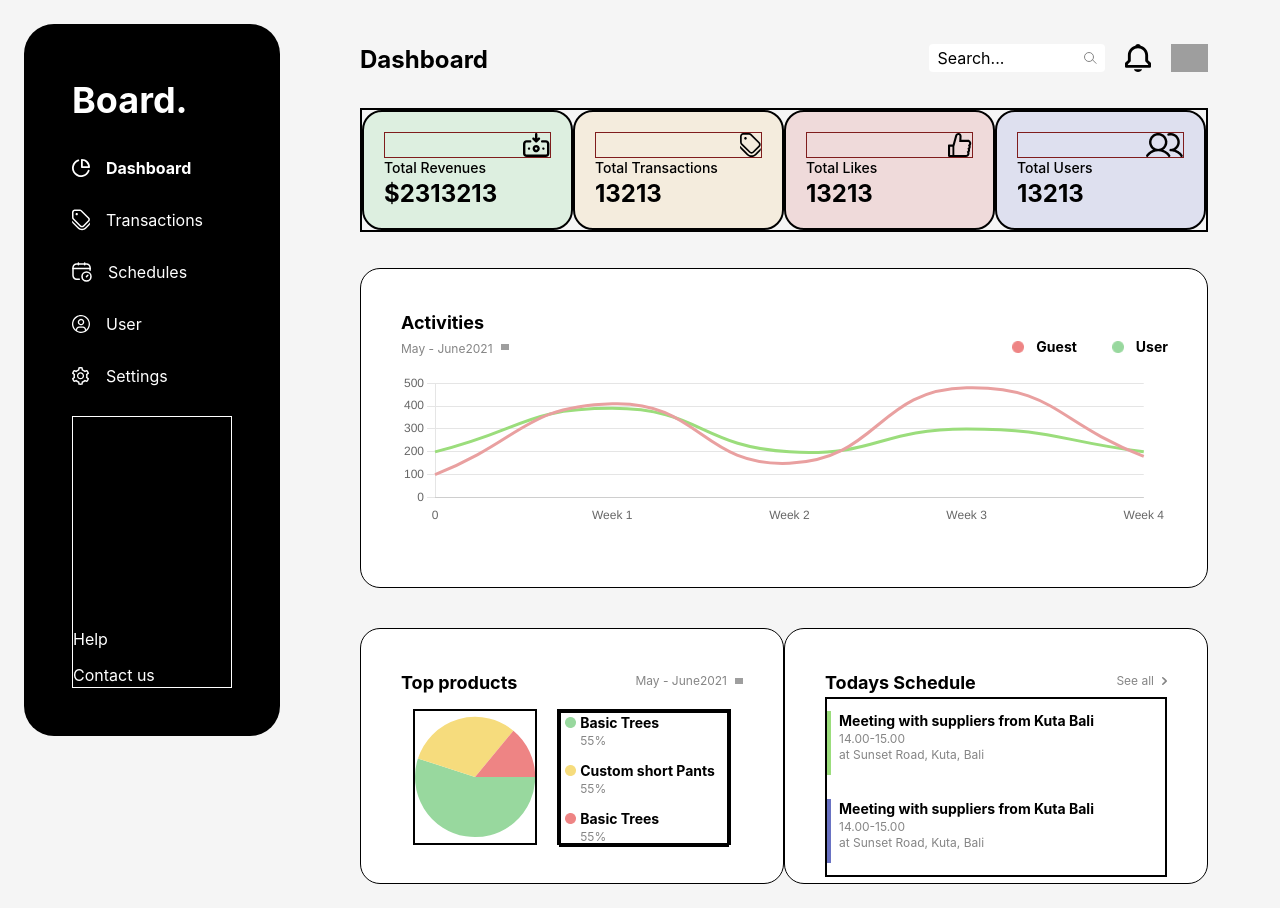
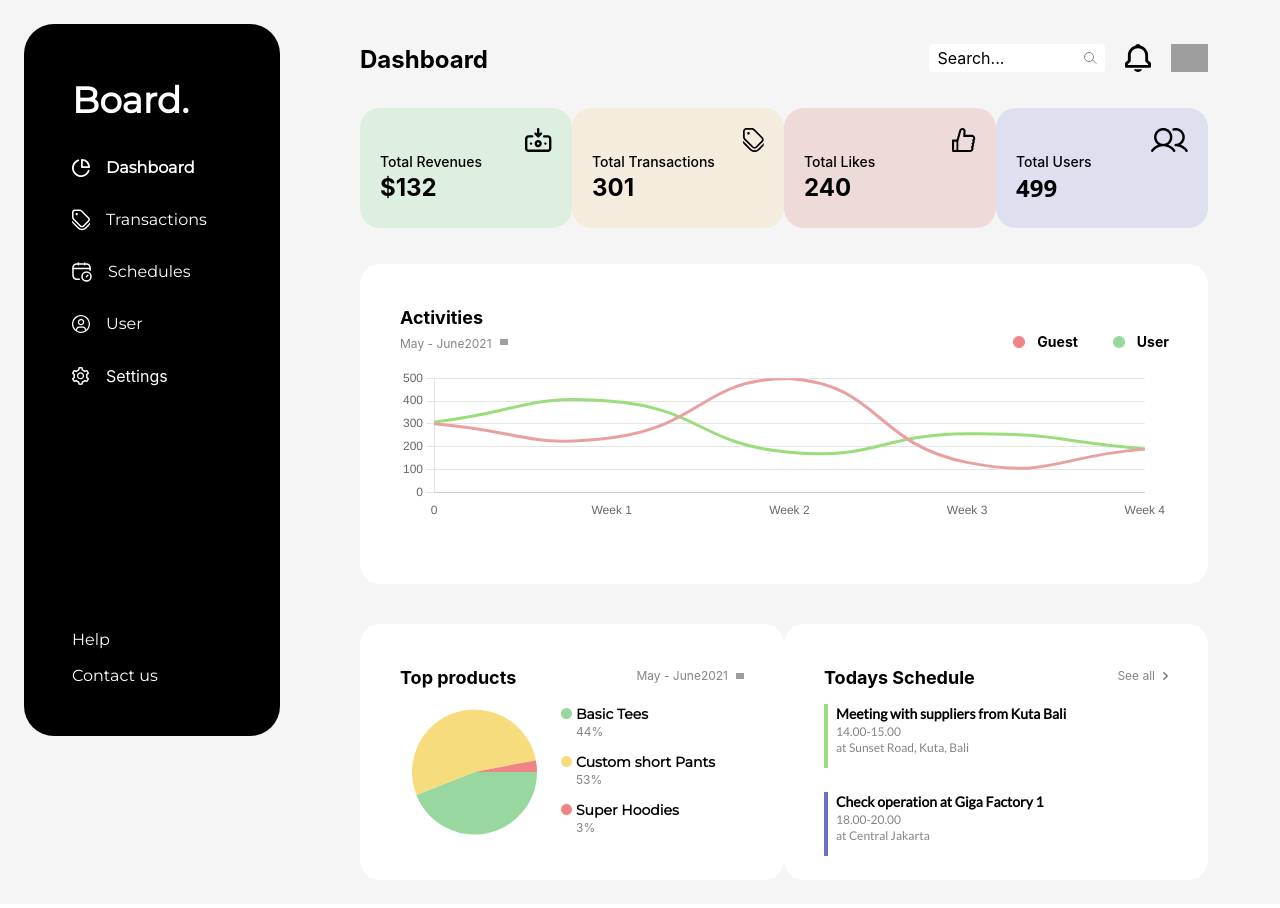
Before and after one commit to rohanverma2711/listed, a React (Create React App) app: page /dashboard in a window 1280 px wide. Built offline with nearby package versions, Linux system fonts and the light colour scheme; grey boxes are pictures that could not be loaded.

Commit message:
Changes in font and charts data

```diff
--- a/package.json
+++ b/package.json
@@ -6,9 +6,11 @@
     "@testing-library/jest-dom": "^5.16.5",
     "@testing-library/react": "^13.4.0",
     "@testing-library/user-event": "^13.5.0",
+    "autoprefixer": "^10.4.14",
     "canvasjs-react-charts": "^1.0.5",
     "chart.js": "^4.3.0",
     "firebase": "^9.23.0",
+    "postcss": "^8.4.25",
     "react": "^18.2.0",
     "react-chartjs-2": "^5.2.0",
     "react-dom": "^18.2.0",
--- a/public/index.html
+++ b/public/index.html
@@ -24,6 +24,11 @@
       work correctly both with client-side routing and a non-root public URL.
       Learn how to configure a non-root public URL by running `npm run build`.
     -->
+
+    <link href="https://fonts.googleapis.com/css2?family=Montserrat&display=swap" rel="stylesheet">
+    <link href="https://fonts.googleapis.com/css2?family=Lato&display=swap" rel="stylesheet">
+
+
     <title>React App</title>
   </head>
   <body>
--- a/src/components/DashBoard.js
+++ b/src/components/DashBoard.js
@@ -28,6 +28,21 @@
 
 function DashBoard() {
 
+  function generateRandomArray() {
+    var array = [];
+
+    for (var i = 0; i < 6; i++) {
+      var randomNumber = Math.floor(Math.random() * (500 - 100 + 1)) + 100;
+      array.push(randomNumber);
+    }
+
+    return array;
+  }
+
+  var randomArray1 = generateRandomArray();
+  var randomArray2 = generateRandomArray();
+
+
 
   const data ={
 
@@ -35,7 +50,7 @@
     labels:["0","Week 1", "Week 2","Week 3","Week 4" ],
     datasets: [
       {
-        data:[100,410,150,480,180,420],
+        data:randomArray1,
         backgroundColor:'transparent',
         borderColor:'#E9A0A0',
         pointBorderColor:'transparent',
@@ -45,7 +60,7 @@
 
       },
       {
-        data:[200,390,200,300,200,430],
+        data:randomArray2,
         backgroundColor:'transparent',
         borderColor:'#9BDD7C',
         pointBorderColor:'transparent',
@@ -88,15 +103,33 @@
 
 
 
+  function generateRandomNumbers() {
+    const numbers = [];
+
+    // Generate two random numbers between 0 and 100
+    const num1 = Math.floor(Math.random() * 101);
+    const num2 = Math.floor(Math.random() * (100 - num1 + 1));
+
+    // Calculate the third number to ensure the sum is 100
+    const num3 = 100 - num1 - num2;
+
+    numbers.push(num1, num2, num3);
+    return numbers;
+  }
+
+  const generatedNumbers = generateRandomNumbers();
+  console.log(generatedNumbers);
 
 
 
 
   const myData = [
-    { title: "Dogs", value: 55, color: "#98D89E" },
-    { title: "Cats", value: 31, color: "#F6DC7D" },
-    { title: "Dragons", value: 14, color: "#EE8484" },
+    { title: "Dogs", value: generatedNumbers[0], color: "#98D89E" },
+    { title: "Cats", value: generatedNumbers[1], color: "#F6DC7D" },
+    { title: "Dragons", value: generatedNumbers[2], color: "#EE8484" },
   ];
+
+
 
   return (
     <>
@@ -108,18 +141,18 @@
 
         <div className='p-12 '>
 
-            <div className='text-4xl font-bold py-2  text-start '>Board.</div>
-            <div  class=" my-7 flex text-start font-bold"> <img className='pr-4' src = {Resources.images.dashboard}></img>Dashboard</div>
-            <div  class=" my-7 flex text-start font-normal"> <img className='pr-4' src = {Resources.images.transactions}></img>Transactions</div>
-            <div  class=" my-7 flex text-start font-normal"> <img className='pr-4' src = {Resources.images.schedule}></img>Schedules</div>
-            <div  class=" my-7 flex text-start font-normal"> <img className='pr-4' src = {Resources.images.user}></img>User</div>
+            <div className='font-montse text-4xl font-extrabold py-2  text-start '>Board.</div>
+            <div  class="font-montse  my-7 flex text-start font-bold"> <img className='pr-4' src = {Resources.images.dashboard}></img>Dashboard</div>
+            <div  class="font-montse  my-7 flex text-start font-normal"> <img className='pr-4' src = {Resources.images.transactions}></img>Transactions</div>
+            <div  class="font-montse  my-7 flex text-start font-normal"> <img className='pr-4' src = {Resources.images.schedule}></img>Schedules</div>
+            <div  class="font-montse  my-7 flex text-start font-normal"> <img className='pr-4' src = {Resources.images.user}></img>User</div>
 
             <div  class=" my-7 flex text-start"> <img className='pr-4' src = {Resources.images.settings}></img>Settings</div>
 
 
-            <div className=' flex  flex-col  justify-end border border-white lg:h-68 text-start'>
-                <div className='mb-3'>Help</div>
-                <div className='block'>Contact us</div>
+            <div className=' flex  flex-col  justify-end   lg:h-68 text-start'>
+                <div className='font-montse mb-3'>Help</div>
+                <div className='font-montse block'>Contact us</div>
 
 
             </div>
@@ -169,59 +202,59 @@
     </div>
 
 
-    <div className=' flex  md:flex-row flex-col justify-between border-2 border-black my-9'>
+    <div className=' flex  md:flex-row flex-col justify-between  my-9'>
 
-      <div className='h-30 w-56 border-2 border-black bg-Card1 rounded-2.5xl p-5'>
-      <div className='border-1 border-red-900 flex justify-end'>
+      <div className='h-30 w-56  bg-Card1 rounded-2.5xl p-5'>
+      <div className='  border-red-900 flex justify-end'>
         <img src ={Resources.images.download}></img>
 
       </div>
 
       <div  className='text-start'>
         <p className='text-sm font-medium text-black '>Total Revenues</p>
-        <p className='text-2xl font-bold text-black '>$2313213</p>
+        <p className='text-2xl   font-bold text-black '>${randomArray1[3]}</p>
 
 
       </div>
 
       </div>
-      <div className='h-30 w-56 border-2 border-black bg-Card2Pink rounded-2.5xl p-5'>
-      <div className='border-1 border-red-900 flex justify-end'>
+      <div className='h-30 w-56  bg-Card2Pink rounded-2.5xl p-5'>
+      <div className='  border-red-900 flex justify-end'>
         <img src ={Resources.images.clipped}></img>
 
       </div>
 
       <div  className='text-start'>
         <p className='text-sm font-medium text-black '>Total Transactions</p>
-        <p className='text-2xl font-bold text-black '>13213</p>
+        <p className='text-2xl font-bold  text-black '>{randomArray1[0]}</p>
 
 
       </div>
 
       </div>
-      <div className='h-30 w-56 border-2 border-black bg-Card3Pink rounded-2.5xl p-5'>
-      <div className='border-1 border-red-900 flex justify-end'>
+      <div className='h-30 w-56  bg-Card3Pink rounded-2.5xl p-5'>
+      <div className='  border-red-900 flex justify-end'>
         <img src ={Resources.images.like}></img>
 
       </div>
 
       <div  className='text-start'>
         <p className='text-sm font-medium text-black '>Total Likes</p>
-        <p className='text-2xl font-bold text-black '>13213</p>
+        <p className='text-2xl font-bold text-black  '>{randomArray1[1]}</p>
 
 
       </div>
 
       </div>
-      <div className='h-30 w-56 border-2 border-black bg-Card4blue rounded-2.5xl p-5'>
-      <div className='border-1 border-red-900 flex justify-end'>
+      <div className='h-30 w-56  bg-Card4blue rounded-2.5xl p-5'>
+      <div className='  border-red-900 flex justify-end'>
         <img src ={Resources.images.people}></img>
 
       </div>
 
       <div  className='text-start'>
         <p className='text-sm font-medium text-black '>Total Users</p>
-        <p className='text-2xl font-bold text-black '>13213</p>
+        <p className='text-2xl font-sans font-bold text-black  '>{randomArray1[2]}</p>
 
 
       </div>
@@ -239,10 +272,10 @@
 
 
 {/* Chart. */}
-<div className='h-80 mb-10 border-1  border-black p-10 bg-white rounded-2.5xl'>
+<div className='h-80 mb-10  p-10 bg-white rounded-2.5xl'>
 
   {/* heading */}
-<p className=' flex items-start font-bold text-lg'>Activities</p>
+<p className=' flex  items-start font-bold text-lg'>Activities</p>
 
 <div className='flex flex-row justify-between'>
 
@@ -299,7 +332,7 @@
 {/* Graph */}
 <div   className='flex flex-row justify-between'>
 {/* Left region*/}
-<div className='lg:w-125 h-64 border-1 border-black p-10 bg-white rounded-2.5xl'>
+<div className='lg:w-125 h-64  p-10 bg-white rounded-2.5xl'>
 
 
 {/* heading */}
@@ -322,7 +355,7 @@
 <div className='flex flex-row p-3 h-40'>
 
 
-<div className='border-2 border-black w-5/12'>
+<div className=' w-5/12'>
 <PieChart
         // your data
         data={myData}
@@ -332,9 +365,9 @@
 
 </div>
 {/* Right Region of pie chart*/}
-<div className='w-7/12 border-2 border-black ml-5'>
+<div className='w-7/12  ml-5'>
 
-  <div className='flex flex-col   border-2 border-black'>
+  <div className='flex flex-col   '>
 
 
 {/* Percentage shown of parts*/}
@@ -343,8 +376,8 @@
         <img  className = "p-1" src={Resources.images.circle1}></img>
         <div>
         <div className='flex flex-col'>
-        <p className='font-bold text-sm '>Basic Trees</p>
-        <p className=' flex items-start font-normal text-xs text-texts'>55%</p>
+        <p className='font-bold font-montse text-sm '>Basic Tees</p>
+        <p className=' flex items-start font-normal text-xs text-texts'>{generatedNumbers[0]}%</p>
       </div>
 
         </div>
@@ -358,8 +391,8 @@
         <img  className = "p-1" src={Resources.images.circle2}></img>
         <div>
         <div className='flex flex-col'>
-        <p className='font-bold text-sm '>Custom short Pants</p>
-        <p className=' flex items-start font-normal text-xs text-texts'>55%</p>
+        <p className='font-bold text-sm font-montse '>Custom short Pants</p>
+        <p className=' flex items-start font-normal text-xs text-texts'>{generatedNumbers[1]}%</p>
       </div>
 
         </div>
@@ -373,8 +406,8 @@
         <img  className = "p-1" src={Resources.images.circle3}></img>
         <div>
         <div className='flex flex-col'>
-        <p className='font-bold text-sm '>Basic Trees</p>
-        <p className=' flex items-start font-normal text-xs text-texts'>55%</p>
+        <p className='font-bold text-sm font-montse'>Super Hoodies</p>
+        <p className=' flex items-start font-normal text-xs text-texts'>{generatedNumbers[2]}%</p>
       </div>
 
         </div>
@@ -397,7 +430,7 @@
 
 
 </div>
-<div className='lg:w-125  h-64 border-1 border-black p-10 bg-white rounded-2.5xl'>
+<div className='lg:w-125  h-64  p-10 bg-white rounded-2.5xl'>
 
 {/* heading*/}
 <div class = "flex flex-row justify-between">
@@ -415,7 +448,7 @@
 </div>
 
 
-<div className='flex flex-col   border-2 border-black'>
+<div className='flex flex-col   '>
 
 
   <div className='lg:h-16 flex flex-row my-3'>
@@ -423,9 +456,9 @@
     <div className='w-1 h-full bg-lightgreen'></div>
 
     <div className='flex flex-col ml-2 '>
-        <p className='font-bold text-sm '>Meeting with suppliers from Kuta Bali</p>
-        <p className=' flex items-start font-normal text-xs text-texts'>14.00-15.00</p>
-        <p className=' flex items-start font-normal text-xs text-texts'>at Sunset Road, Kuta, Bali </p>
+        <p className='font-bold text-sm  font-lato'>Meeting with suppliers from Kuta Bali</p>
+        <p className=' flex items-start font-normal font-lato text-xs text-texts'>14.00-15.00</p>
+        <p className=' flex items-start font-normal font-lato text-xs text-texts'>at Sunset Road, Kuta, Bali </p>
       </div>
 
 
@@ -441,9 +474,9 @@
 <div className='w-1 h-full bg-lightpurple'></div>
 
 <div className='flex flex-col ml-2 '>
-    <p className='font-bold text-sm '>Meeting with suppliers from Kuta Bali</p>
-    <p className=' flex items-start font-normal text-xs text-texts'>14.00-15.00</p>
-    <p className=' flex items-start font-normal text-xs text-texts'>at Sunset Road, Kuta, Bali </p>
+    <p className='font-bold text-sm font-lato'>Check operation at Giga Factory 1</p>
+    <p className=' flex items-start font-normal font-lato text-xs text-texts'>18.00-20.00</p>
+    <p className=' flex items-start font-normal font-lato text-xs text-texts'>at Central Jakarta </p>
   </div>
 
 
--- a/tailwind.config.js
+++ b/tailwind.config.js
@@ -193,9 +193,11 @@
        * ------------------------------------------------------------
        */
       fontFamily: {
-        'montserrat': ['Montserrat'],
+
         'lato': ['Lato'],
-        'garamond': ['Garamond']
+        'garamond': ['Garamond'],
+        montse: ['Montserrat'],
+        lato: ['Lato', 'sans-serif'],
     },
       /** ------------------------------------------------------------
        *
```
Also changed, not shown: src/components/SignIn.js (+6 -6 lines), src/components/SignUp/Signup.js (+6 -6 lines), 1 other file (tests, documents, lock files or other folders).
